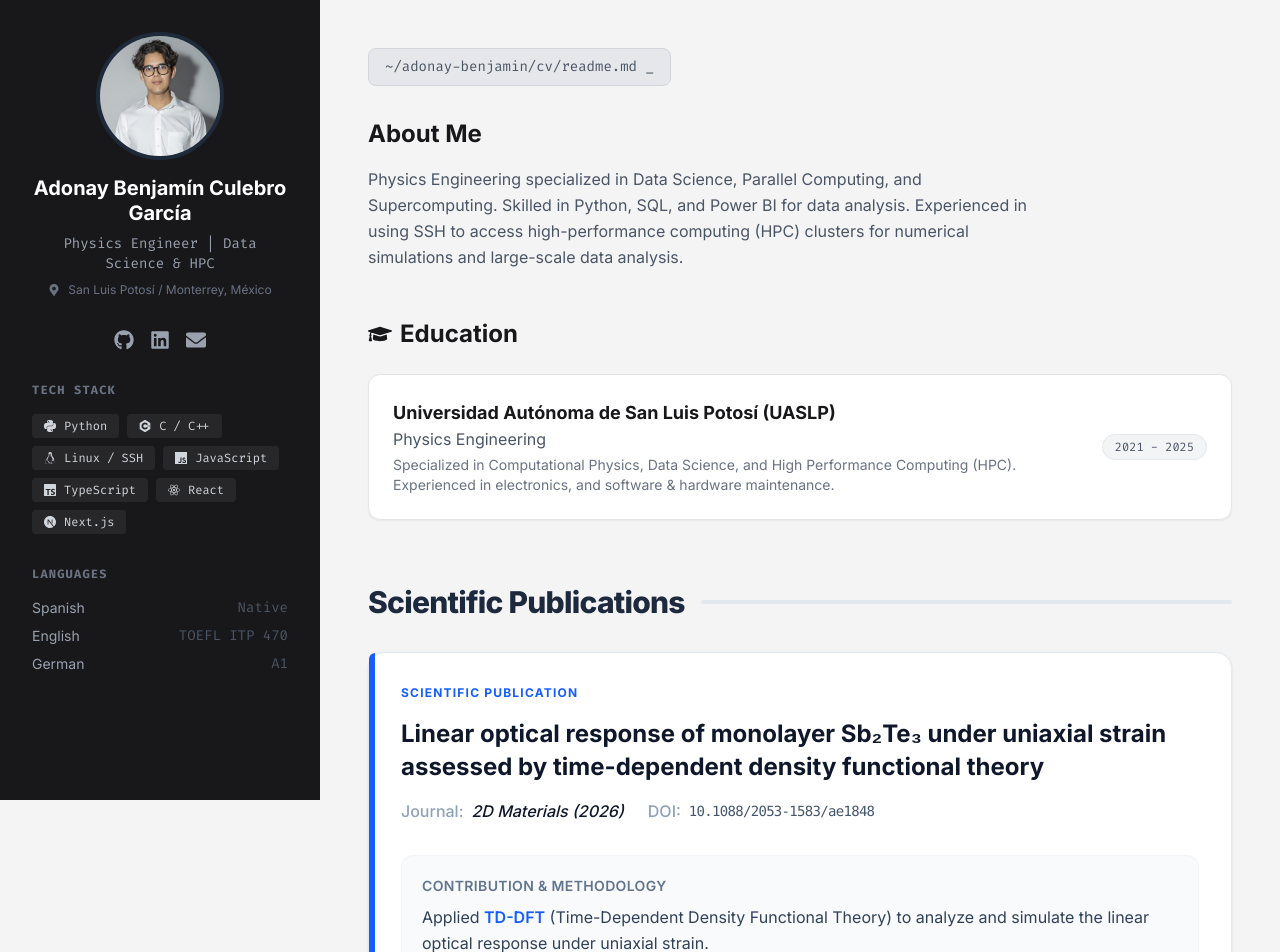
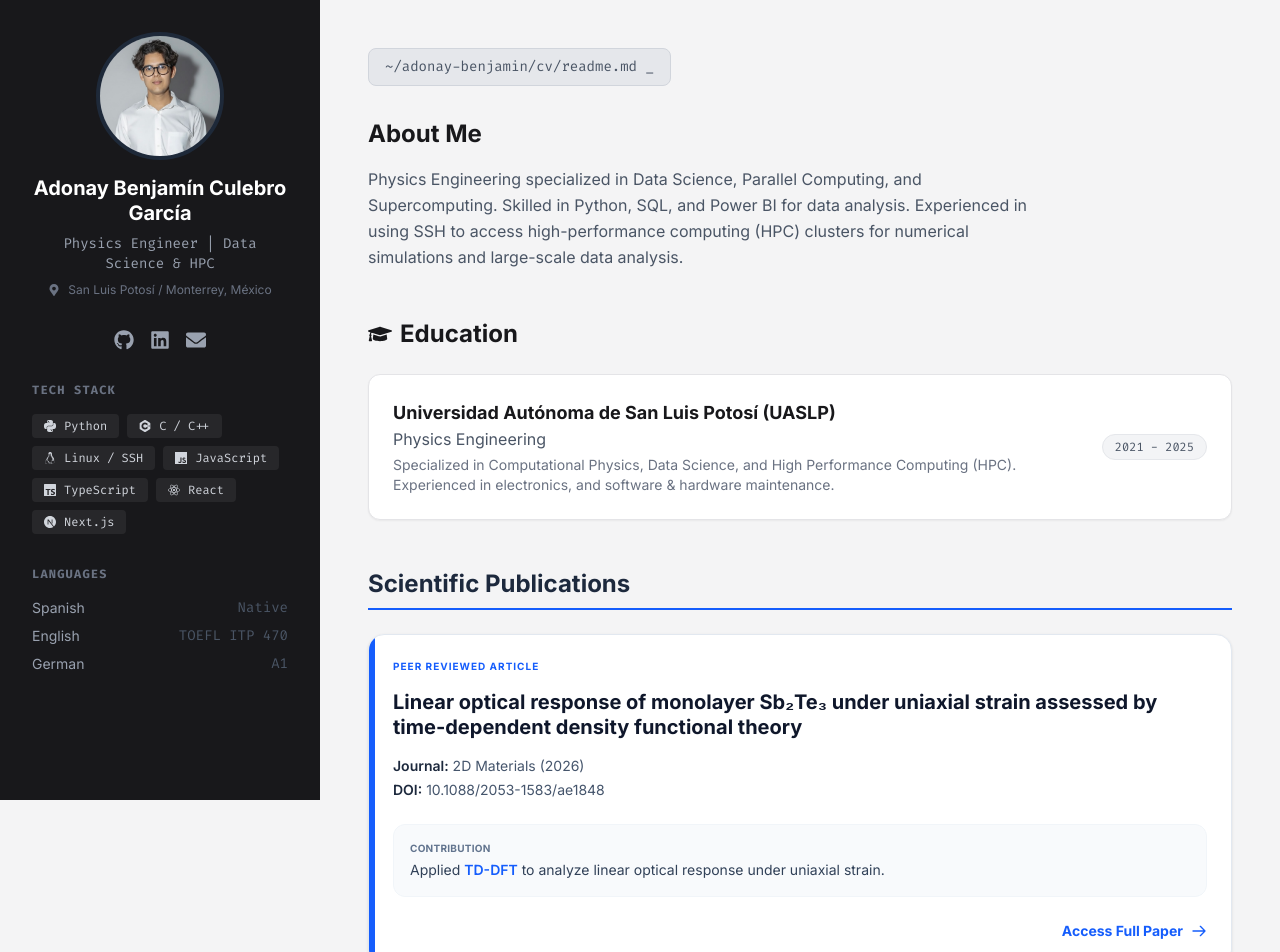
Before and after one commit to SaysBen/mi-portafolio, a Next.js app: page / in a window 1280 px wide. Shown: the top 952 px of the page. Built offline with nearby package versions, Linux system fonts and the light colour scheme.

Commit message:
style: unify section header and fix publication card colors

```diff
--- a/app/page.tsx
+++ b/app/page.tsx
@@ -179,57 +179,46 @@ export default function Home() {
           </div>
         </section>
 
-{/* Scientific Publications */}
-<section className="mt-16 mb-12">
-  <div className="flex items-center gap-4 mb-8">
-    <h2 className="text-3xl font-extrabold text-slate-800 dark:text-slate-100 tracking-tight">
-      Scientific Publications
-    </h2>
-    <div className="h-1 flex-grow bg-slate-200 dark:bg-slate-700 rounded-full"></div>
-  </div>
+  {/* Scientific Publications */}
+<section className="mt-12 mb-10">
+  {/* Título con estilo idéntico a Education/Experience */}
+  <h2 className="text-2xl font-bold border-b-2 border-blue-600 pb-2 mb-6 text-slate-800 dark:text-white">
+    Scientific Publications
+  </h2>
 
+  {/* Tarjeta con fondo sincronizado (#18181b) y bordes perfectos */}
+  <div className="group relative bg-white dark:bg-[#18181b] border border-slate-200 dark:border-slate-800 p-6 rounded-2xl shadow-sm hover:shadow-md transition-all duration-300 overflow-hidden">
 
-  <div className="group relative bg-white dark:bg-[#18181b] border border-slate-200 dark:border-slate-800 p-8 rounded-2xl shadow-sm hover:shadow-xl transition-all duration-300">
-
-
+    {/* Línea lateral azul con redondeado corregido (rounded-l-2xl) */}
     <div className="absolute left-0 top-0 bottom-0 w-1.5 bg-blue-600 rounded-l-2xl"></div>
 
     <div className="flex flex-col gap-4">
-
-      <span className="text-xs font-bold uppercase tracking-widest text-blue-600 dark:text-blue-400">
-        Scientific Publication
+      <span className="text-[10px] font-bold uppercase tracking-widest text-blue-600 dark:text-blue-400">
+      Peer Reviewed Article
       </span>
 
-      <h3 className="text-2xl font-bold text-slate-900 dark:text-white leading-snug group-hover:text-blue-600 transition-colors">
+      <h3 className="text-xl font-bold text-slate-900 dark:text-white leading-tight group-hover:text-blue-600 transition-colors">
         Linear optical response of monolayer Sb₂Te₃ under uniaxial strain assessed by time-dependent density functional theory
       </h3>
 
-      <div className="flex flex-wrap items-center gap-x-6 gap-y-2 text-slate-600 dark:text-slate-400 font-medium">
-        <span className="flex items-center gap-2">
-          <span className="text-slate-400">Journal:</span>
-          <span className="text-slate-900 dark:text-slate-200 italic">2D Materials (2026)</span>
-        </span>
-        <span className="flex items-center gap-2">
-          <span className="text-slate-400">DOI:</span>
-          <span className="font-mono text-sm tracking-tighter">10.1088/2053-1583/ae1848</span>
-        </span>
+      <div className="text-sm text-slate-600 dark:text-slate-400 space-y-1">
+        <p><span className="font-semibold text-slate-800 dark:text-slate-200">Journal:</span> 2D Materials (2026)</p>
+        <p><span className="font-semibold text-slate-800 dark:text-slate-200">DOI:</span> 10.1088/2053-1583/ae1848</p>
       </div>
 
-      <div className="mt-4 bg-slate-50 dark:bg-slate-800/30 p-5 rounded-xl border border-slate-100 dark:border-slate-700/50">
-        <p className="text-sm font-semibold text-slate-500 dark:text-slate-500 uppercase mb-2 tracking-wide">
-          Contribution & Methodology
-        </p>
-        <p className="text-slate-700 dark:text-slate-300 leading-relaxed">
-          Applied <span className="text-blue-600 dark:text-blue-400 font-semibold">TD-DFT</span> (Time-Dependent Density Functional Theory) to analyze and simulate the linear optical response under uniaxial strain.
+      <div className="mt-2 bg-slate-50 dark:bg-slate-800/30 p-4 rounded-xl border border-slate-100 dark:border-slate-700/50">
+        <p className="text-[10px] font-bold text-slate-500 uppercase mb-1 tracking-wide">Contribution</p>
+        <p className="text-sm text-slate-700 dark:text-slate-300">
+          Applied <span className="text-blue-600 dark:text-blue-400 font-semibold">TD-DFT</span> to analyze linear optical response under uniaxial strain.
         </p>
       </div>
 
-      <div className="mt-4 flex justify-end">
+      <div className="mt-2 flex justify-end">
         <a
           href="https://doi.org/10.1088/2053-1583/ae1848"
           target="_blank"
           rel="noopener noreferrer"
-          className="group/btn flex items-center gap-2 bg-slate-900 dark:bg-slate-100 text-white dark:text-slate-900 px-6 py-3 rounded-full font-bold hover:bg-blue-600 dark:hover:bg-blue-400 hover:text-white transition-all transform hover:-translate-y-1"
+          className="group/btn flex items-center gap-2 text-blue-600 dark:text-blue-400 font-bold hover:underline text-sm transition-all"
         >
           Access Full Paper
           <svg className="w-4 h-4 group-hover/btn:translate-x-1 transition-transform" fill="none" stroke="currentColor" viewBox="0 0 24 24">
```
